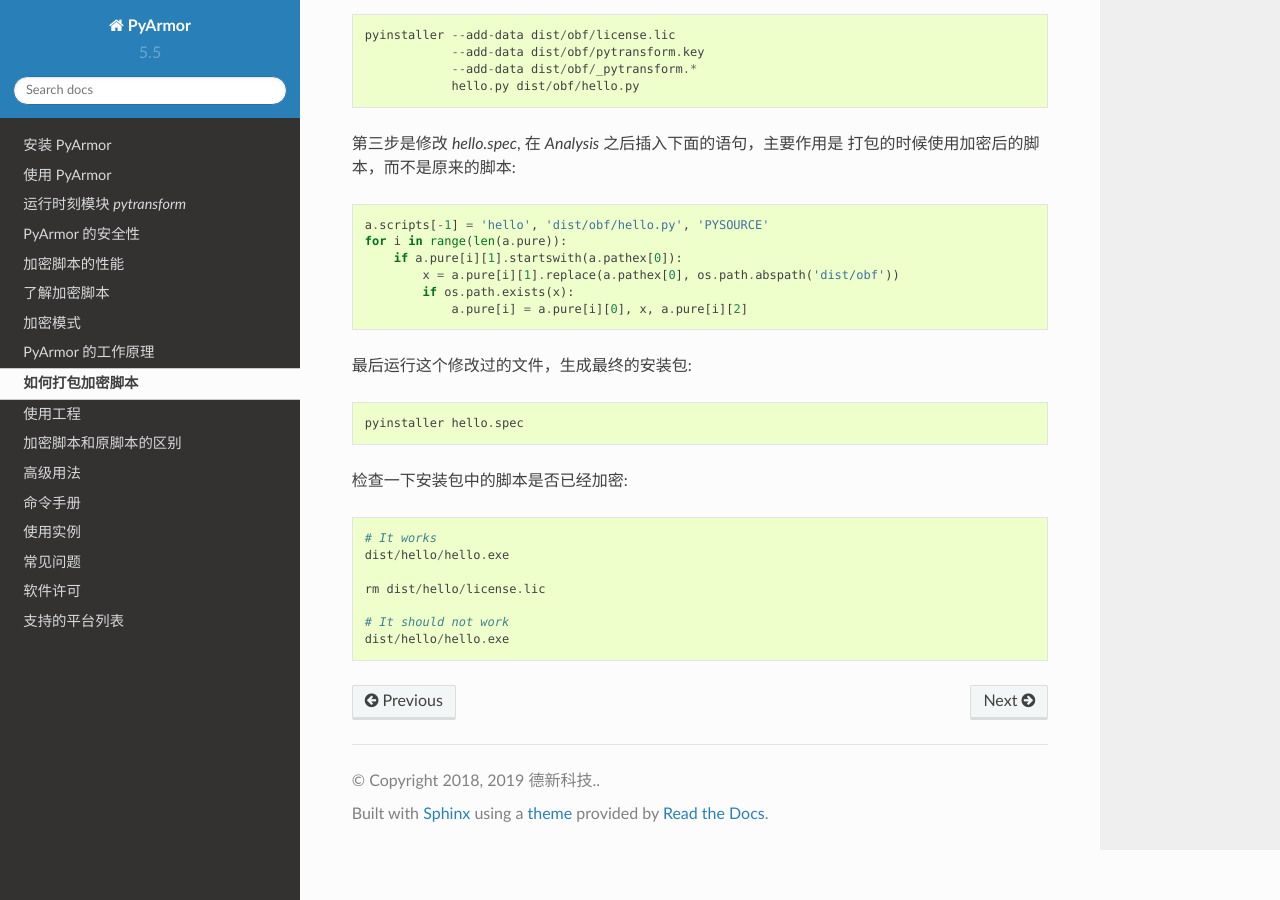
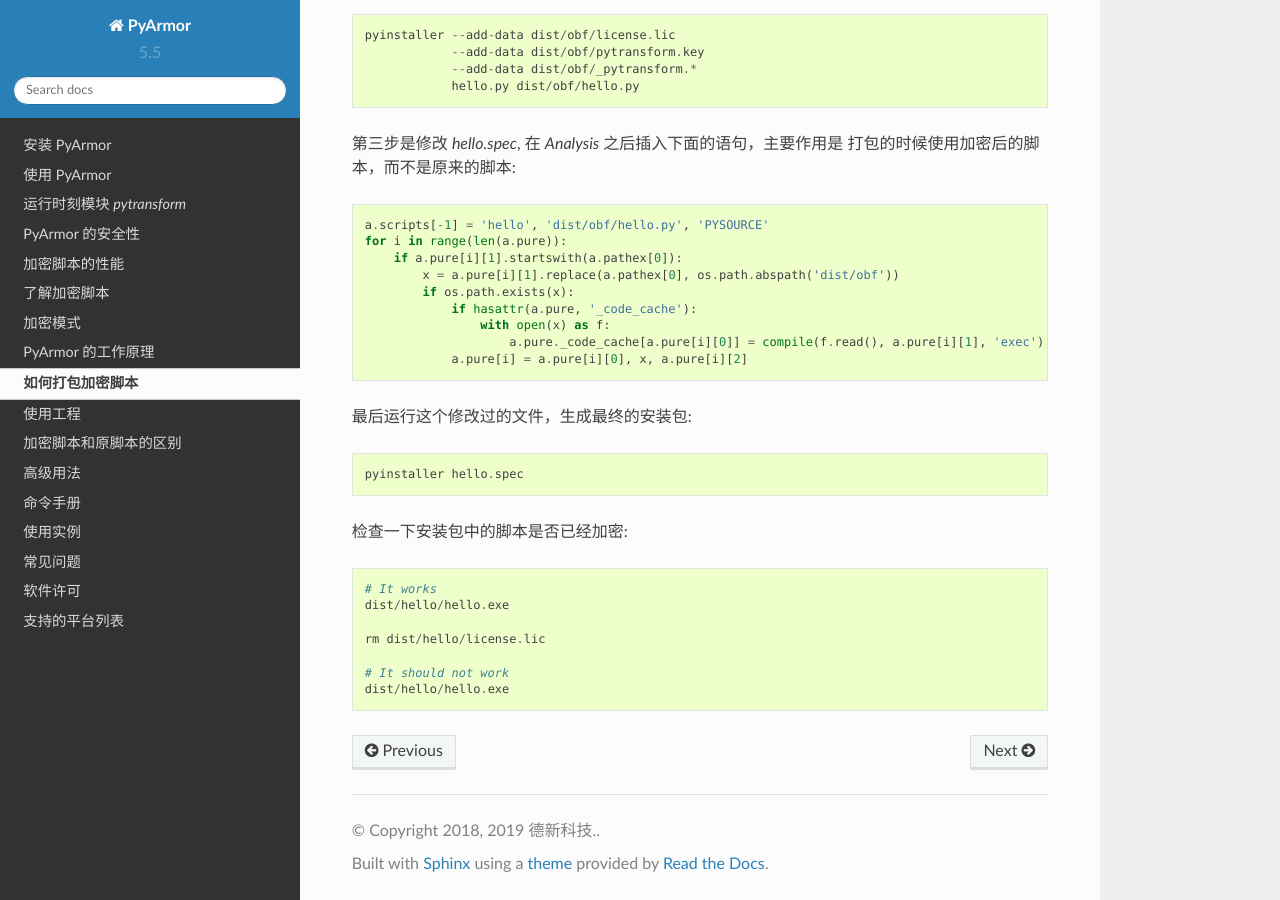
Before and after one commit to dashingsoft/pyarmor-docs-zh, a Sphinx documentation site: the page built from docs/pack-obfuscated-scripts.rst, in a window 1280 px wide and 900 px high, scrolled down 768 px. Built offline with Sphinx 7.4.7 and the Read the Docs theme 2.0.0, drawn with Linux system fonts in a browser that asks for light colours.

Commit message:
Fix pack issue

```diff
--- a/docs/pack-obfuscated-scripts.rst
+++ b/docs/pack-obfuscated-scripts.rst
@@ -41,6 +41,9 @@
         if a.pure[i][1].startswith(a.pathex[0]):
             x = a.pure[i][1].replace(a.pathex[0], os.path.abspath('dist/obf'))
             if os.path.exists(x):
+                if hasattr(a.pure, '_code_cache'):
+                    with open(x) as f:
+                        a.pure._code_cache[a.pure[i][0]] = compile(f.read(), a.pure[i][1], 'exec')
                 a.pure[i] = a.pure[i][0], x, a.pure[i][2]
 
 最后运行这个修改过的文件，生成最终的安装包::
```
